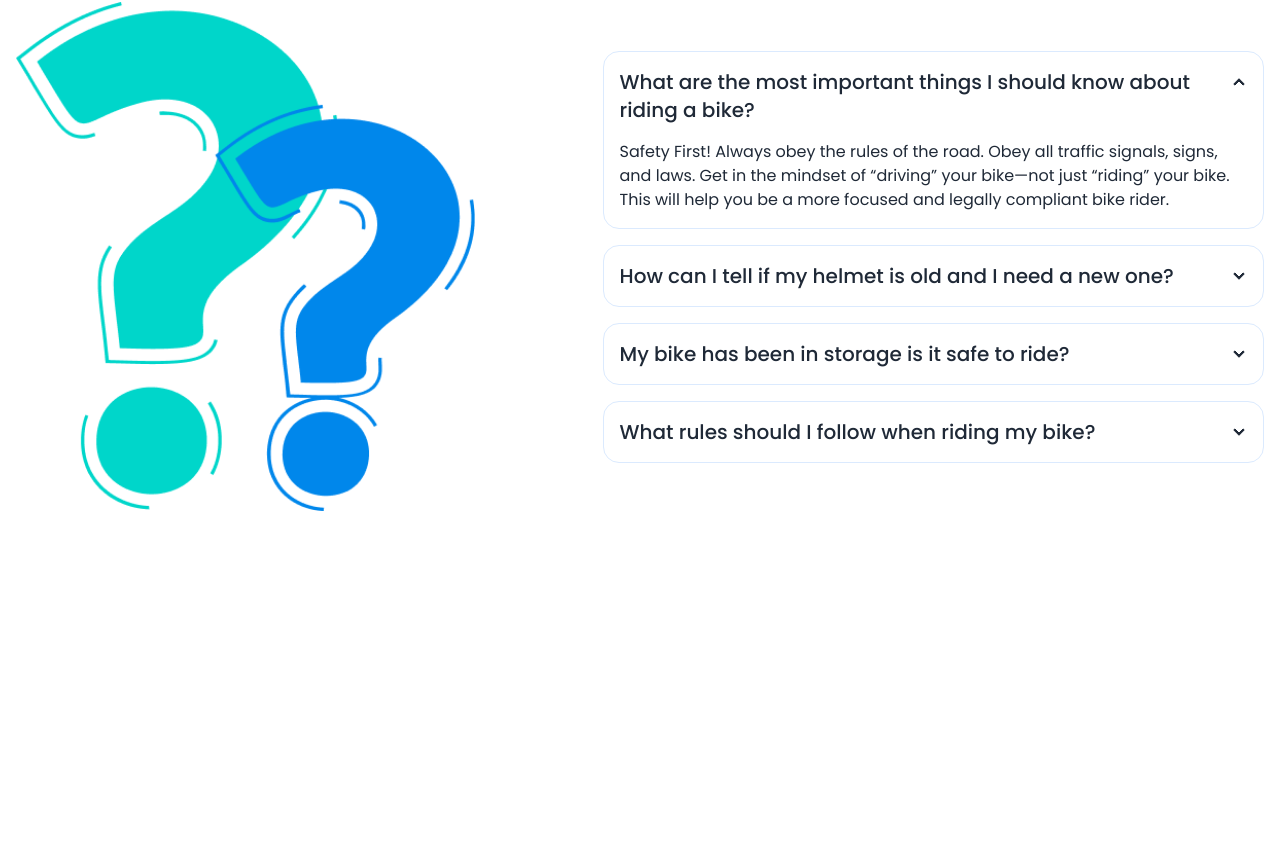
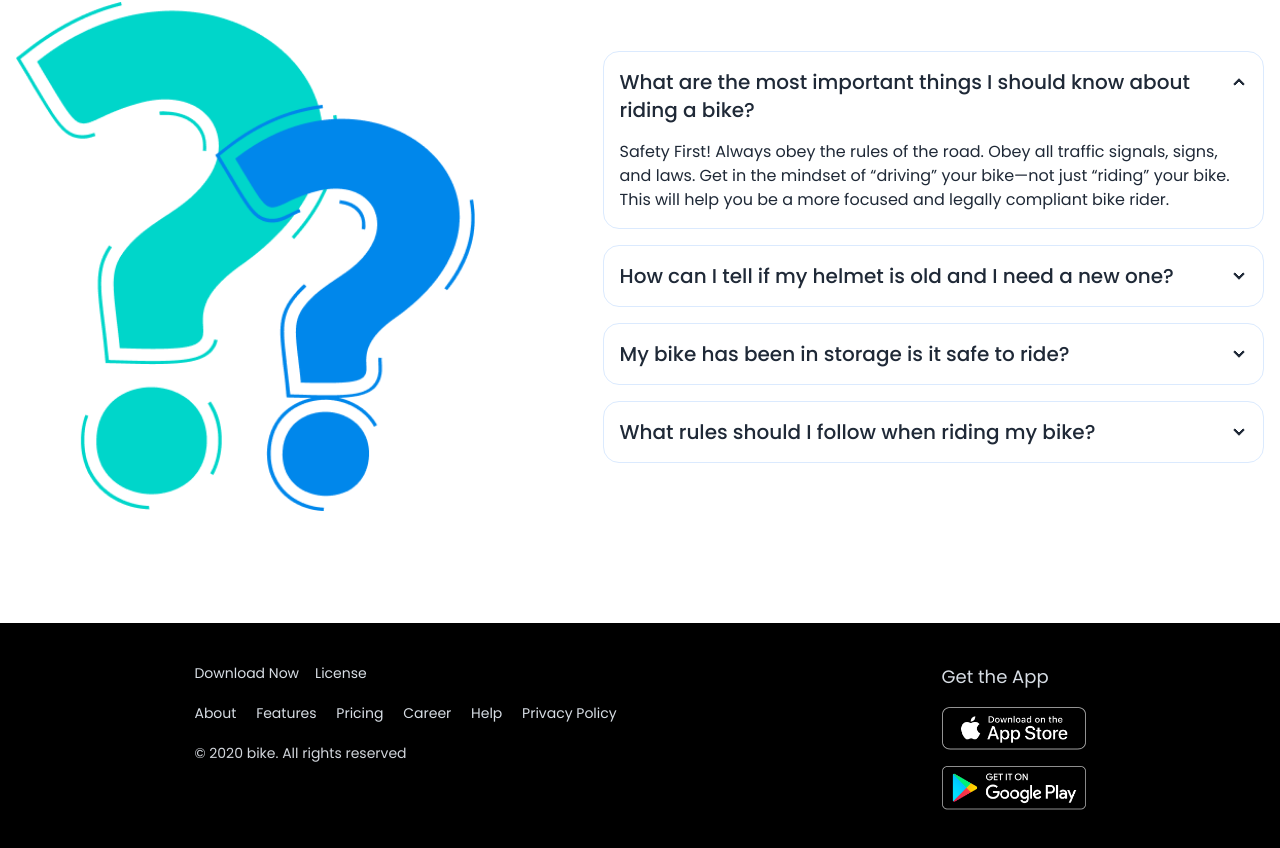
Before and after one commit to mahfuzhasanreza/bike-dekho-with-daisyui, a plain HTML site: page index.html in a window 1280 px wide. Shown: the part 2844-3692 px from the top of the page. Before the commit the page ends 3467 px from the top, so only its background shows below. Drawn offline with nearby package versions, Linux system fonts and the light colour scheme.

Commit message:
footer section done

```diff
--- a/index.html
+++ b/index.html
@@ -370,8 +370,35 @@
     </main>
 
     <!-- footer section  -->
-    <footer>
-
+    <footer class="justify-around footer bg-black text-neutral-content p-10">
+        <aside class="space-y-3">
+            <div class="flex space-x-4">
+                <a href="#">Download Now</a>
+                <a href="#">License</a>
+            </div>
+            <div class="space-x-4">
+                <a href="#">About</a>
+                <a href="#">Features</a>
+                <a href="#">Pricing</a>
+                <a href="#">Career</a>
+                <a href="#">Help</a>
+                <a href="#">Privacy Policy</a>
+            </div>
+            <div>
+                <p class="text-gray-300">© 2020 bike. All rights reserved</p>
+            </div>
+        </aside>
+        <nav>
+            <h6 class="text-lg mb-2">Get the App</h6>
+            <div class="grid grid-cols-1 gap-4">
+                <a>
+                    <img class="w-36" src="images/others/ios.png" alt="">
+                </a>
+                <a>
+                    <img class="w-36" src="images/others/android.png" alt="">
+                </a>
+            </div>
+        </nav>
     </footer>
 </body>
 
```
